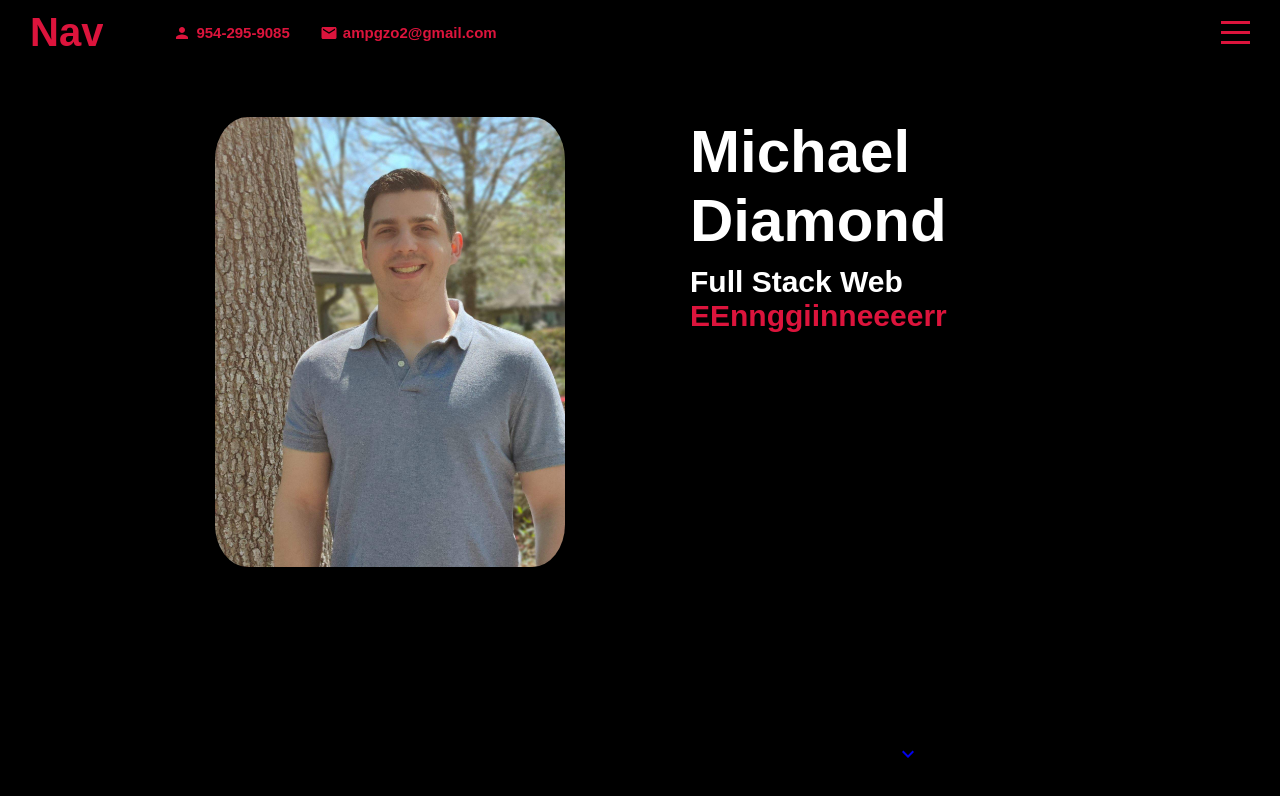
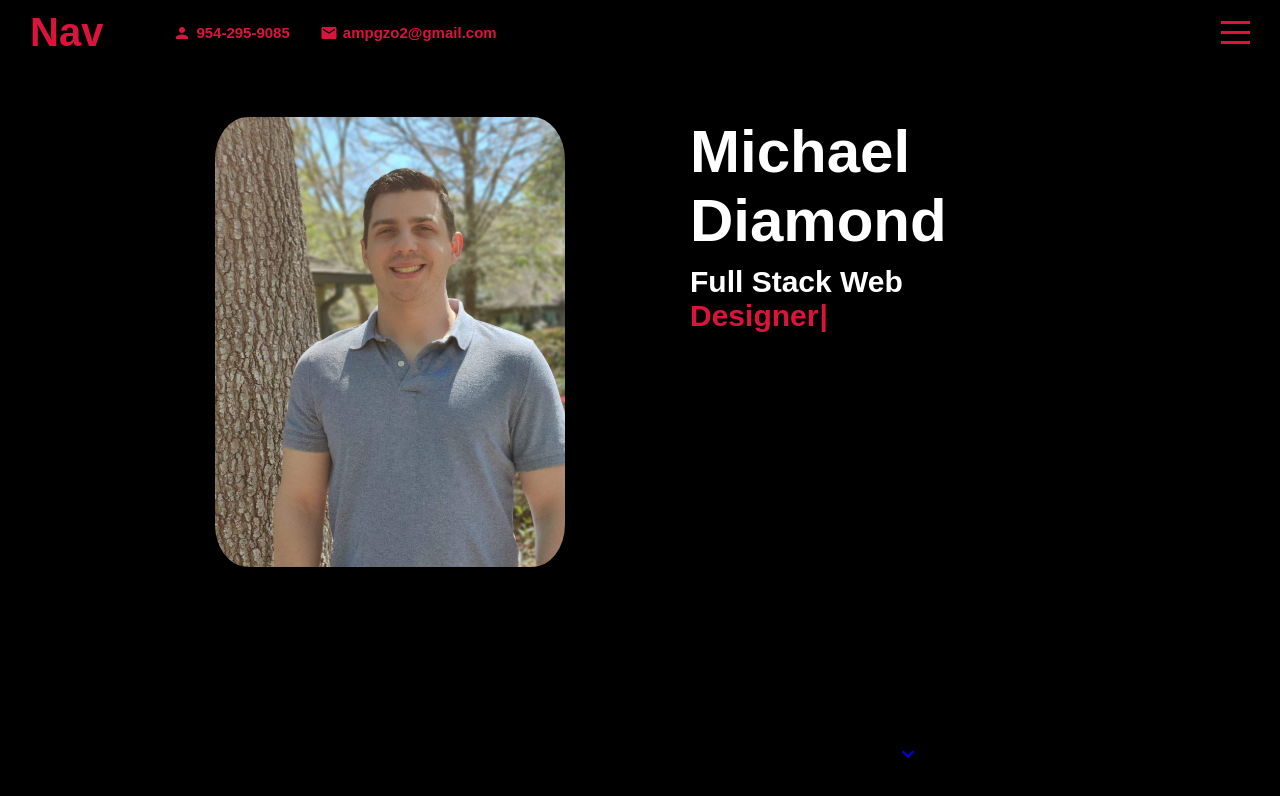
Before and after one commit to mikeydgithub/mike_portfolio, a React (Create React App) app: page / in a window 1280 px wide. Shown: the top 796 px of the page. Built offline with nearby package versions, Linux system fonts and the light colour scheme; a web font is replaced by a local one.

Commit message:
intro update finish

```diff
--- a/package.json
+++ b/package.json
@@ -13,6 +13,7 @@
     "react-dom": "^18.1.0",
     "react-scripts": "5.0.1",
     "sass": "^1.52.1",
+    "typewriter-effect": "^2.18.2",
     "web-vitals": "^2.1.4"
   },
   "scripts": {
--- a/src/components/intro/Intro.jsx
+++ b/src/components/intro/Intro.jsx
@@ -1,23 +1,9 @@
 import './intro.scss'
 import {KeyboardArrowDown} from '@material-ui/icons'
-import { init } from 'ityped'
-import { useEffect, useRef } from 'react'
+import TypewriterComponent from 'typewriter-effect';
+
 
 export default function Intro() {
-  const textRef = useRef();
-
-  // npm intall typewriter-effect and remove ityped.
-  // https://stackoverflow.com/questions/71991232/why-am-i-getting-double-letters-after-using-ityped-package-in-react-js
-
-  useEffect(() => {
-    init(textRef.current, {
-      showCursor: false,
-      backDelay: 1500,
-      backSpeed: 60,
-      strings: ["Developer", "Engineer"],
-    });
-  },[]);
-
   return (
     <div className="intro" id="intro">
       {/* left side start */}
@@ -32,7 +18,16 @@ export default function Intro() {
         <div className="wrapper">
           <h1>Michael Diamond</h1>
           <h3>
-            Full Stack Web <span ref={textRef}></span>
+            Full Stack Web <span>
+            <TypewriterComponent
+            options={{
+            strings:["Developer", "Designer", "Content Creater"],
+            autoStart:true,
+            delay:75,
+            loop:true
+            }}
+            />
+            </span>
           </h3>
         </div>
         <a href="#portfolio">
```
Also changed, not shown: 1 other file (tests, documents, lock files or other folders).
